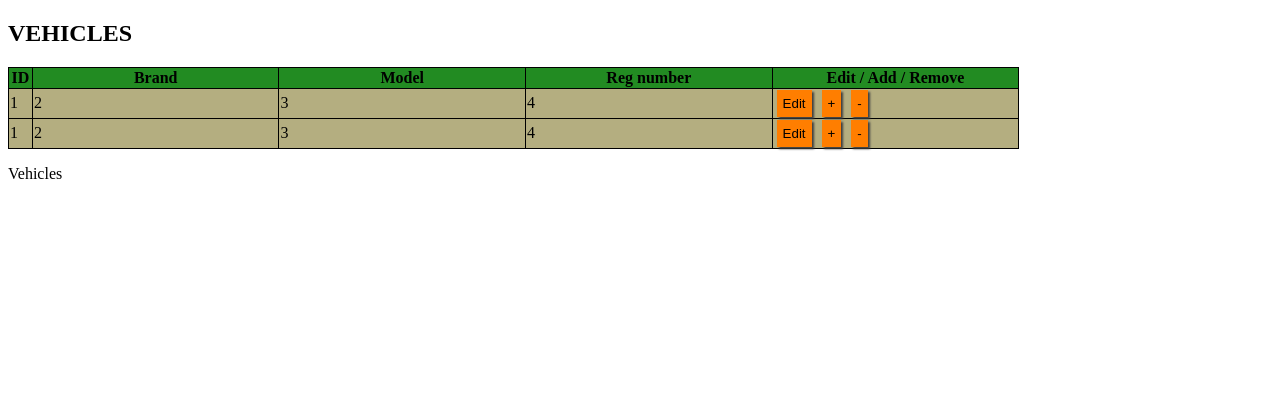
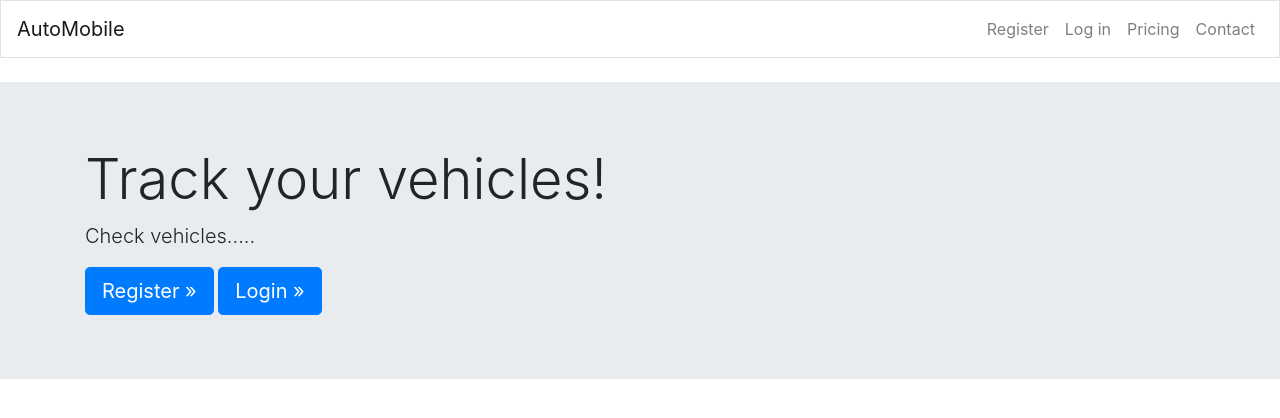
Before and after one commit to 0xbm/Vehicles, a Django app: page / in a window 1280 px wide. Shown: the top 418 px of the page. Run offline with Django 4.2, Linux system fonts and the light colour scheme; some libraries are stand-ins or nearby versions.

Commit message:
change main view

```diff
--- a/automobiles/templates/index.html
+++ b/automobiles/templates/index.html
@@ -1,44 +1,61 @@
-<!DOCTYPE html>
-<html lang="en">
-<head>
-    <meta charset="UTF-8">
-    <title>Automobile</title>
-    <!--    {% load static %}-->
-    <link href="/automobiles/static/style.css" rel="stylesheet">
-    <!-- jesli nie widzi stylu to usun automobiles w w/w sciezce -->
-</head>
-<body>
-<h2>VEHICLES</h2>
-<table>
-    <tr>
-        <th class="tab_id">ID</th>
-        <th class="tab">Brand</th>
-        <th class="tab">Model</th>
-        <th class="tab">Reg number</th>
-        <th class="tab">Edit / Add / Remove</th>
-    </tr>
-    <tr>
-        <td>1</td>
-        <td>2</td>
-        <td>3</td>
-        <td>4</td>
-        <td>
-            <button class="btn button1" type="submit">Edit</button>
-            <button class="btn button2" type="submit">+</button>
-            <button class="btn button3" type="submit">-</button>
-        </td>
-    <tr>
-        <td>1</td>
-        <td>2</td>
-        <td>3</td>
-        <td>4</td>
-        <td>
-            <button class="btn button1" type="submit">Edit</button>
-            <button class="btn button2" type="submit">+</button>
-            <button class="btn button3" type="submit">-</button>
-        </td>
-    </tr>
-</table>
-<p>Vehicles</p>
-</body>
-</html>
+{% extends 'base.html' %}
+
+{% block page_header %}
+<!--<h1>&#45;&#45;&#45;&#45;&#45;&#45;</h1>-->
+<!--<h1>TO JEST INDEX</h1>-->
+<!--<h1>&#45;&#45;&#45;&#45;&#45;&#45;</h1>-->
+<div class="jumbotron jumbotron-fluid">
+    <div class="container">
+        <h1 class="display-4">Track your vehicles!</h1>
+        <p class="lead">Check vehicles.....</p>
+        <a class="btn btn-primary btn-lg" href="{% url 'users:register' %}" role="button">Register &raquo;</a>
+        <a class="btn btn-primary btn-lg" href="{% url 'users:login' %}" role="button">Login &raquo;</a>
+    </div>
+</div>
+{% endblock page_header %}
+
+
+<!--<!DOCTYPE html>-->
+<!--<html lang="en">-->
+<!--<head>-->
+<!--    <meta charset="UTF-8">-->
+<!--    <title>Automobile</title>-->
+<!--    &lt;!&ndash;    {% load static %}&ndash;&gt;-->
+<!--    -->
+<!--    &lt;!&ndash; jesli nie widzi stylu to usun automobiles w w/w sciezce &ndash;&gt;-->
+<!--</head>-->
+<!--<body>-->
+<!--<h2>VEHICLES</h2>-->
+<!--<table>-->
+<!--    <tr>-->
+<!--        <th class="tab_id">ID</th>-->
+<!--        <th class="tab">Brand</th>-->
+<!--        <th class="tab">Model</th>-->
+<!--        <th class="tab">Reg number</th>-->
+<!--        <th class="tab">Edit / Add / Remove</th>-->
+<!--    </tr>-->
+<!--    <tr>-->
+<!--        <td>1</td>-->
+<!--        <td>2</td>-->
+<!--        <td>3</td>-->
+<!--        <td>4</td>-->
+<!--        <td>-->
+<!--            <button class="btn button1" type="submit">Edit</button>-->
+<!--            <button class="btn button2" type="submit">+</button>-->
+<!--            <button class="btn button3" type="submit">-</button>-->
+<!--        </td>-->
+<!--    <tr>-->
+<!--        <td>1</td>-->
+<!--        <td>2</td>-->
+<!--        <td>3</td>-->
+<!--        <td>4</td>-->
+<!--        <td>-->
+<!--            <button class="btn button1" type="submit">Edit</button>-->
+<!--            <button class="btn button2" type="submit">+</button>-->
+<!--            <button class="btn button3" type="submit">-</button>-->
+<!--        </td>-->
+<!--    </tr>-->
+<!--</table>-->
+<!--<p>Vehicles</p>-->
+<!--</body>-->
+<!--</html>-->
```
